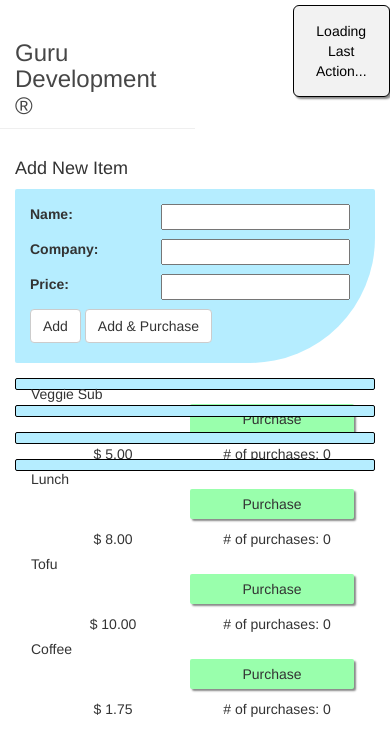
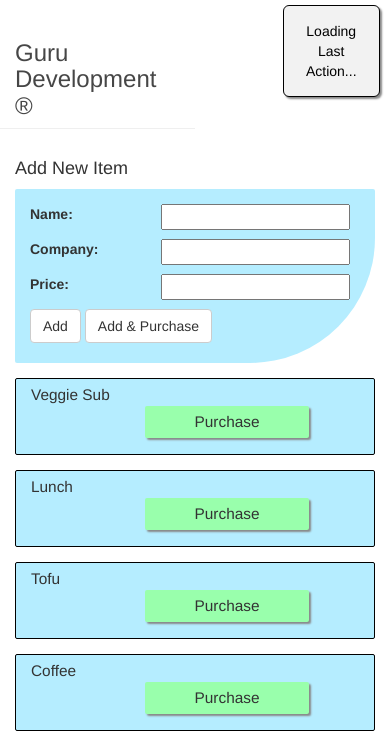
Before and after one commit to marcusshepp/dollars, a Django app: page /item/ in a window 390 px wide. Shown: the top 743 px of the page. Run offline with Django 3.2, Linux system fonts and the light colour scheme; data comes from the database, SQL or seed files in the repository; data that the repository does not hold is empty; some libraries are stand-ins or nearby versions.

Commit message:
some nice media queries for mobile

```diff
--- a/receipt/static/css/dat_style.css
+++ b/receipt/static/css/dat_style.css
@@ -52,10 +52,10 @@
 .purchase_btn:hover{
   background-color: #C7FFD1;
   border-radius: 2px 2px 2px 2px;
-  margin: 0px 5px 5px 5px;
+  /*margin: 0px 5px 5px 5px;*/
   cursor: pointer;
   box-shadow: 2px 2px 2px #888888;
-  padding: 5px 0px 5px .5px;
+  /*padding: 5px 0px 5px .5px;*/
   text-align: center;
 }
 #latest_action{
@@ -66,17 +66,21 @@
   background-color: #F2F2F2;
   padding: 15px 0px 15px 0px;
   margin-bottom: 10px;
+  margin-right: 10px;
   top: -30px !important;
   border: .1px solid black;
   text-align: center;
   box-shadow: 2px 2px 2px #888888;
   border-radius: 6px 6px 6px 6px;
+  height: 70px;
+  width: auto
 }
 .undo:hover{
   color: black;
   background-color: #F2F2F2;
   padding: 15px 0px 15px 0px;
   margin-bottom: 10px;
+  margin-right: 10px;
   top: -30px !important;
   opacity: 0.4;
   border: .5px solid black;
@@ -91,25 +95,33 @@
 
 @media only screen
 and (max-width : 790px) {
+    .item{
+        height: 200%;
+        width: auto;;
+        padding-bottom: 70px;
+    }
+    .item > div{
+        height: auto;
+        width: 50%;
+        margin-right: 50px;
+        font-size: 110%;
+    }
+    .item span{
+        display: none;
+    }
     .items{
         margin-top: 15px;
     }
-    .items form{
-
+    .purchase_btn:hover{
+        background-color: #C7FFD1;
+        border-radius: 2px 2px 2px 2px;
+        /*margin: 0px 5px 5px 5px;*/
+        cursor: pointer;
+        box-shadow: 2px 2px 2px #888888;
+        /*padding: 5px 0px 5px 15px;*/
+        text-align: center;
     }
-    .items form div{
-        width:50%;
-        height:50%;
-    }
-    .items form span{
-        width:50%;
-        height:50%;
-    }
-    .purchases_header {
-        background-color: black;
-        /*
-        width: 30%;
-        height: auto;
-        */
+    .undo{
+        height: inherit;
     }
 }
```
